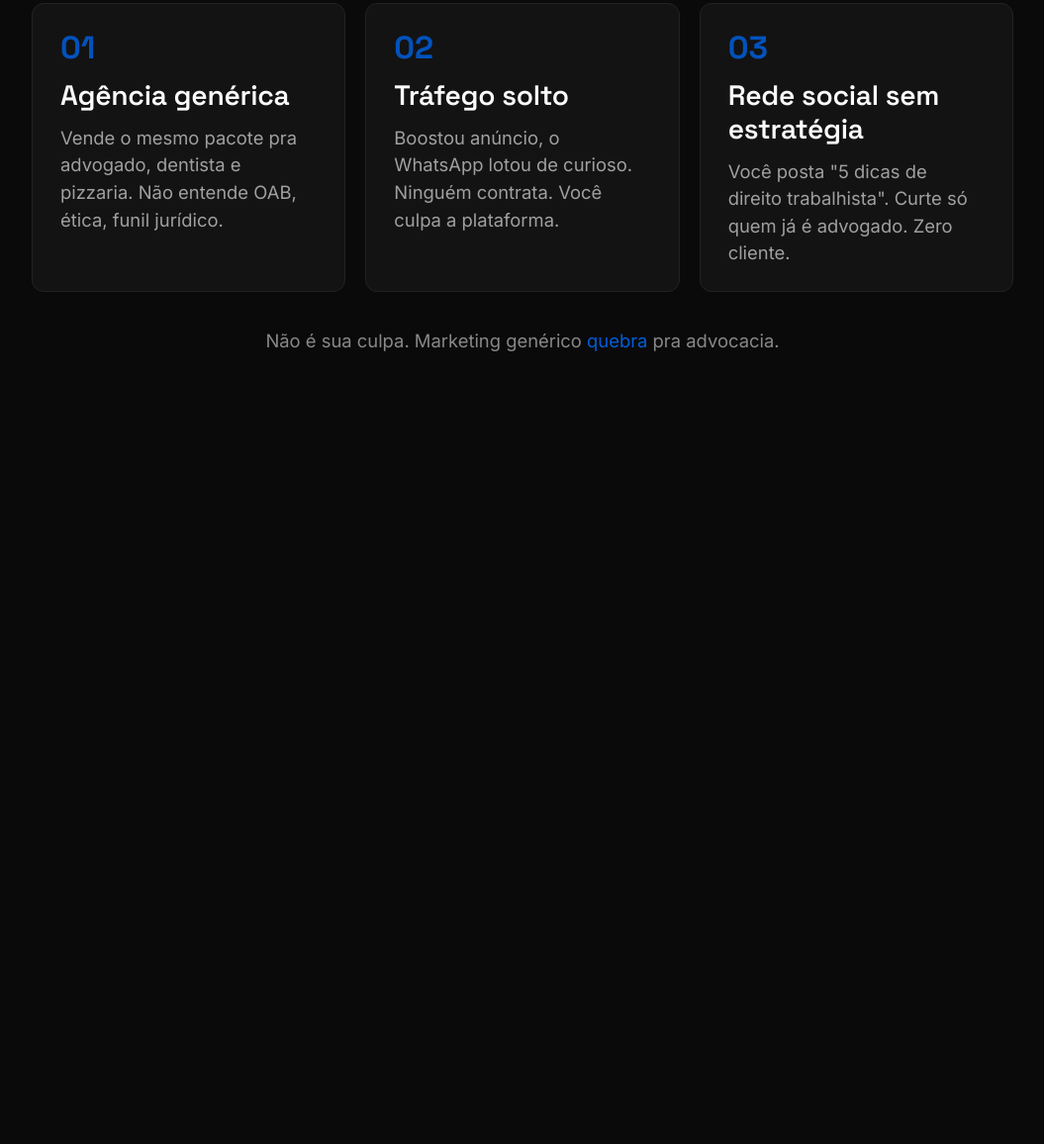
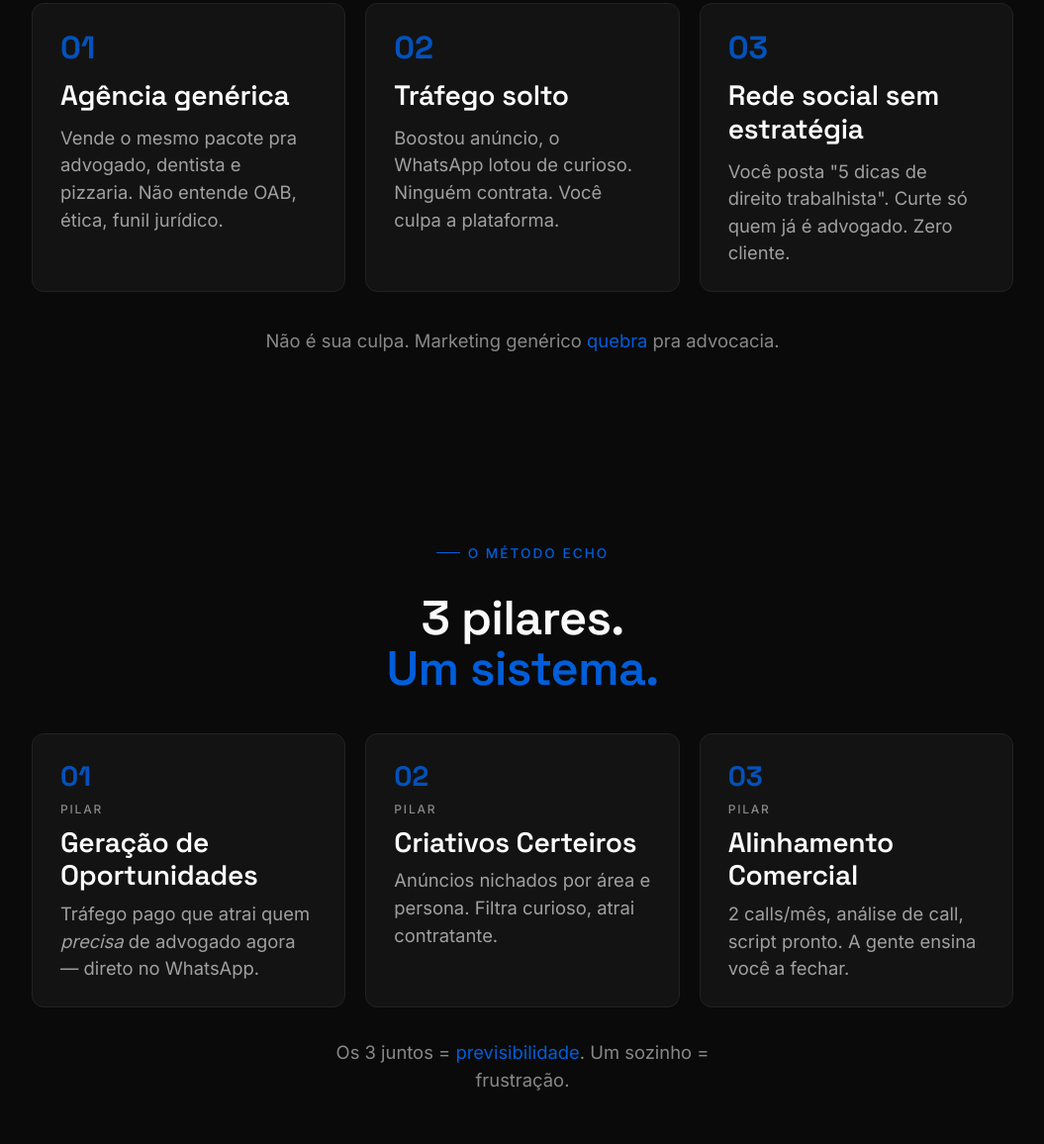
Before and after one commit to mttguerra/apresentacao-echo, a website built with Vite: page index.html in a window 1280 px wide. Shown: the part 2745-3901 px from the top of the page at 99% size, without its empty margins (112-1167 px from the left). Before the commit the page ends 3200 px from the top, so only its background shows below. Built offline with nearby package versions, Linux system fonts and the light colour scheme; what reveal.js would draw is missing.

Commit message:
feat(b05): método Echo (3 pilares em 1 tela)

```diff
--- /dev/null
+++ b/src/blocks/b05-metodo.html
@@ -0,0 +1,34 @@
+<section data-block="b05" class="block block--b05 block--center">
+  <div class="eyebrow">O Método Echo</div>
+  <h2 class="t-title b05-title">
+    3 pilares.<br>
+    <span class="accent">Um sistema.</span>
+  </h2>
+
+  <div class="grid-3 b05-pilares">
+    <div class="card b05-pilar">
+      <div class="b05-pilar-num">01</div>
+      <div class="t-caption">Pilar</div>
+      <h3 class="t-microcopy">Geração de Oportunidades</h3>
+      <p class="t-body">Tráfego pago que atrai quem <em>precisa</em> de advogado agora — direto no WhatsApp.</p>
+    </div>
+
+    <div class="card b05-pilar">
+      <div class="b05-pilar-num">02</div>
+      <div class="t-caption">Pilar</div>
+      <h3 class="t-microcopy">Criativos Certeiros</h3>
+      <p class="t-body">Anúncios nichados por área e persona. Filtra curioso, atrai contratante.</p>
+    </div>
+
+    <div class="card b05-pilar">
+      <div class="b05-pilar-num">03</div>
+      <div class="t-caption">Pilar</div>
+      <h3 class="t-microcopy">Alinhamento Comercial</h3>
+      <p class="t-body">2 calls/mês, análise de call, script pronto. A gente ensina você a fechar.</p>
+    </div>
+  </div>
+
+  <p class="t-body b05-note muted-strong">
+    Os 3 juntos = <span class="accent">previsibilidade</span>. Um sozinho = frustração.
+  </p>
+</section>
--- /dev/null
+++ b/src/blocks/b05-metodo.js
@@ -0,0 +1,21 @@
+import gsap from 'gsap';
+import { registerBlock } from '../animations/timelines.js';
+import { EASE, DURATION } from '../animations/helpers.js';
+
+registerBlock('b05', {
+  onShow(section) {
+    const eyebrow = section.querySelector('.eyebrow');
+    const title = section.querySelector('.t-title');
+    const pilares = section.querySelectorAll('.b05-pilar');
+    const note = section.querySelector('.b05-note');
+
+    gsap.set([eyebrow, title, note], { opacity: 0, y: 20 });
+    gsap.set(pilares, { opacity: 0, y: 30 });
+
+    const tl = gsap.timeline();
+    tl.to(eyebrow, { opacity: 1, y: 0, duration: DURATION.fast, ease: EASE.snappy });
+    tl.to(title, { opacity: 1, y: 0, duration: DURATION.base, ease: EASE.snappy }, '-=0.1');
+    tl.to(pilares, { opacity: 1, y: 0, duration: DURATION.base, ease: EASE.explosive, stagger: 0.12 }, '-=0.15');
+    tl.to(note, { opacity: 1, y: 0, duration: DURATION.base, ease: EASE.snappy }, '+=0.15');
+  },
+});
--- a/src/main.js
+++ b/src/main.js
@@ -27,7 +27,7 @@ import './blocks/b01-framing.js';
 import './blocks/b02-mercado.js';
 import './blocks/b03-dor.js';
 import './blocks/b04-armadilhas.js';
-// import './blocks/b05-metodo.js';
+import './blocks/b05-metodo.js';
 // import './blocks/b06-pilar1-oportunidades.js';
 // import './blocks/b07-pilar2-criativos.js';
 // import './blocks/b08-pilar3-alinhamento.js';
--- a/src/styles/components.css
+++ b/src/styles/components.css
@@ -208,3 +208,17 @@
   opacity: 0.85;
 }
 .b04-note { text-align: center; margin-top: 0.5rem; }
+
+/* ============= b05 — Método ============= */
+.block--b05 { gap: 2rem; }
+.b05-title { max-width: 18ch; }
+.b05-pilares { margin-top: 0.5rem; text-align: left; }
+.b05-pilar { display: flex; flex-direction: column; gap: 0.5rem; }
+.b05-pilar-num {
+  font-family: var(--font-display);
+  font-weight: 700;
+  font-size: 1.75rem;
+  color: var(--accent);
+  opacity: 0.85;
+}
+.b05-note { max-width: 40ch; }
```
